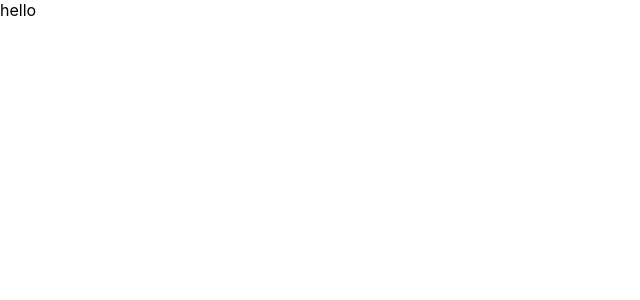
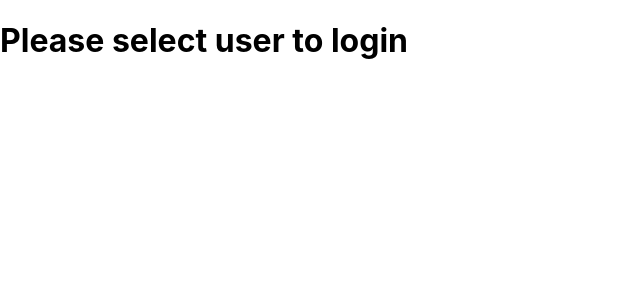
Before and after one commit to yy2792/yy2792_employee_poll_project, a React (Create React App) app in the folder employee-polls-app/: page / in a window 1280 px wide. Shown: the top 300 px of the page, without its empty margins (0-640 px from the left). Built offline with nearby package versions, Linux system fonts and the light colour scheme.

Commit message:
set up login

```diff
--- a/employee-polls-app/package.json
+++ b/employee-polls-app/package.json
@@ -9,6 +9,7 @@
     "react": "^18.2.0",
     "react-dom": "^18.2.0",
     "react-redux": "^8.0.5",
+    "react-router-dom": "^6.6.1",
     "react-scripts": "5.0.1",
     "redux": "^4.2.0",
     "redux-thunk": "^2.4.2",
--- a/employee-polls-app/src/components/App.js
+++ b/employee-polls-app/src/components/App.js
@@ -1,5 +1,16 @@
+import { BrowserRouter as Router, Routes, Route } from "react-router-dom";
+import Login from "./Login";
+
 function App() {
-  return <div>hello</div>;
+  return (
+    <Router>
+      <div className="App">
+        <Routes>
+          <Route exact path="/" element={<Login />} />
+        </Routes>
+      </div>
+    </Router>
+  );
 }
 
 export default App;
--- /dev/null
+++ b/employee-polls-app/src/components/Login.js
@@ -0,0 +1,21 @@
+import React, { useEffect, useState } from "react";
+import { connect } from "react-redux";
+import { useNavigate } from "react-router-dom";
+import { setAuthUser } from "../actions/userAuth";
+
+function Login(props) {
+  return (
+    <div>
+      <h1>Please select user to login</h1>
+    </div>
+  );
+}
+
+const mapStateToProps = ({ userAuth, users }) => {
+  return {
+    auth: userAuth,
+    users,
+  };
+};
+
+export default connect(mapStateToProps)(Login);
```
Also changed, not shown: 1 other file (tests, documents, lock files or other folders).
